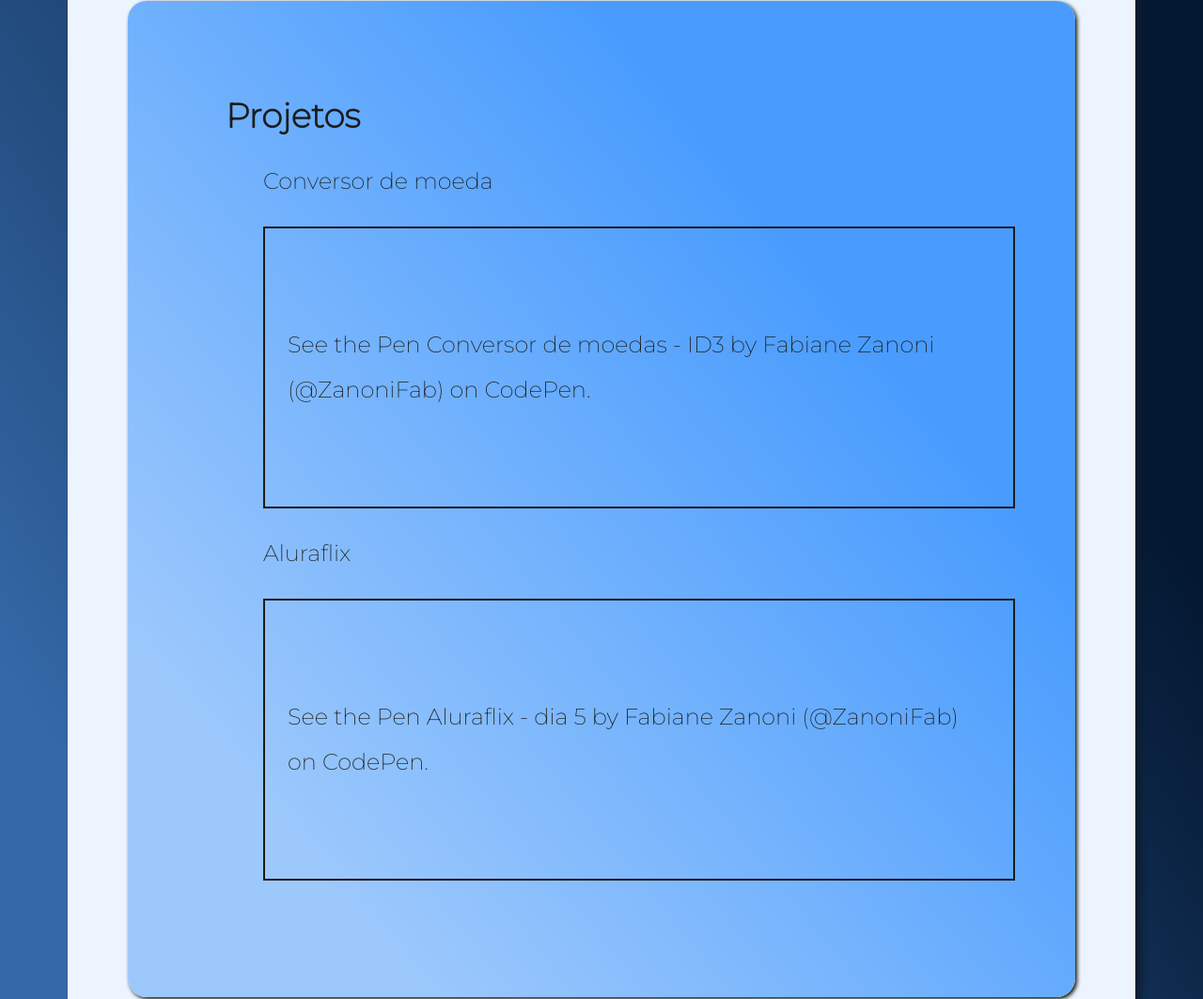
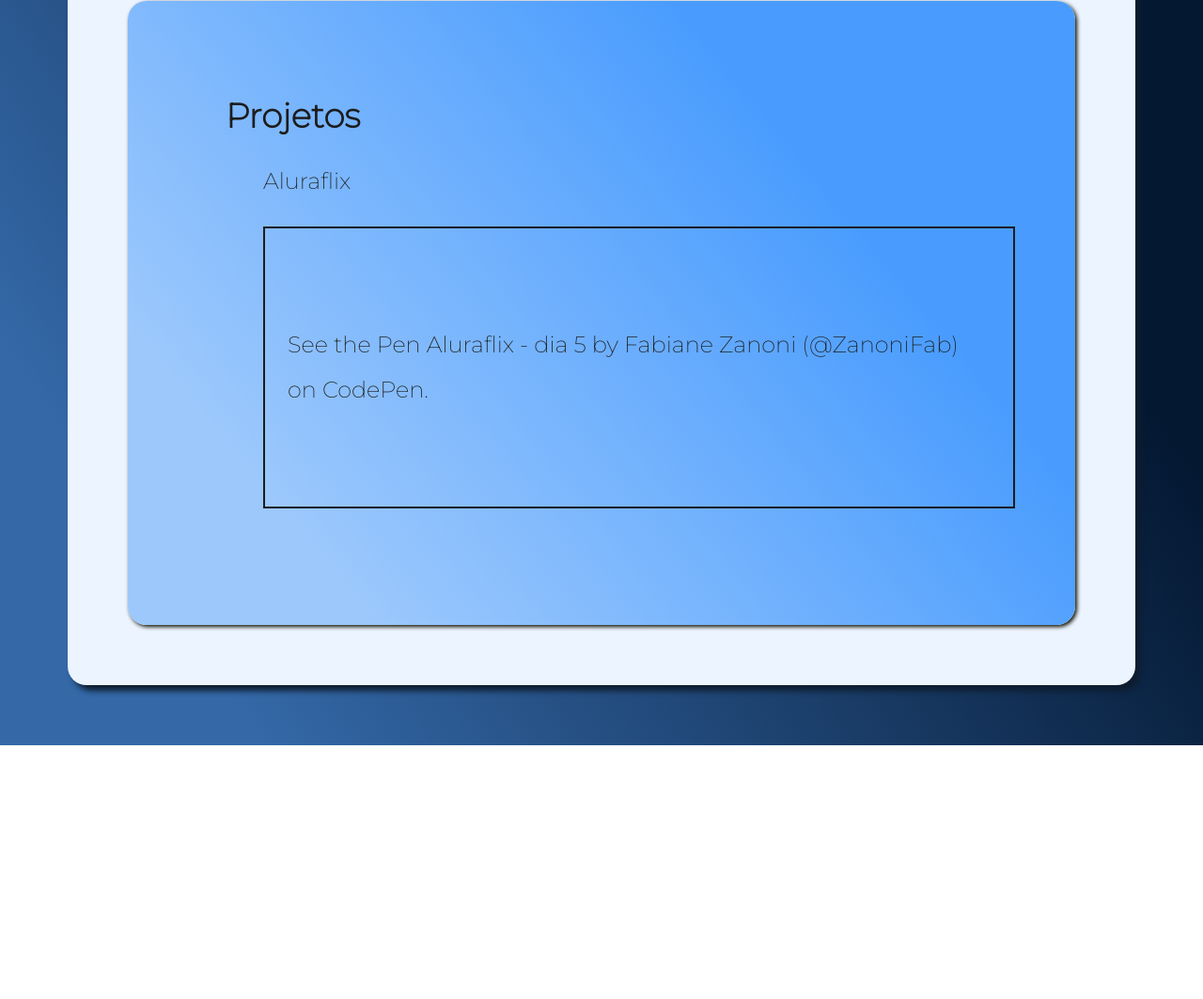
Before and after one commit to zanoniFab/CertificadoAlura, a plain HTML site: page index.html in a window 1280 px wide. Shown: the part 319-1382 px from the top of the page at 94% size. After the commit the page ends 1112 px from the top, so only its background shows below. Drawn offline with Linux system fonts and the light colour scheme; a script that the page names is missing.

Commit message:
Remove 1st project

```diff
--- a/index.html
+++ b/index.html
@@ -26,15 +26,6 @@
     <main class="projetos">
       <ul class="projetos-titulo">Projetos<ul>
           <li class="projetos-item">
-            <p> Conversor de moeda</p>
-            <p class="codepen" data-height="300" data-default-tab="html,result" data-slug-hash="xxrXVda" data-user="ZanoniFab" style="height: 300px; box-sizing: border-box; display: flex; align-items: center; justify-content: center; border: 2px solid; margin: 1em 0; padding: 1em;">
-              <span>See the Pen <a href="https://codepen.io/ZanoniFab/pen/xxrXVda">
-                  Conversor de moedas - ID3</a> by Fabiane Zanoni (<a href="https://codepen.io/ZanoniFab">@ZanoniFab</a>)
-                on <a href="https://codepen.io">CodePen</a>.</span>
-            </p>
-            <script async src="https://cpwebassets.codepen.io/assets/embed/ei.js"></script>
-          </li>
-          <li class="projetos-item">
             <p>Aluraflix</p>
             <p class="codepen" data-height="300" data-default-tab="html,result" data-slug-hash="BaZrjxw" data-user="ZanoniFab" style="height: 300px; box-sizing: border-box; display: flex; align-items: center; justify-content: center; border: 2px solid; margin: 1em 0; padding: 1em;">
               <span>See the Pen <a href="https://codepen.io/ZanoniFab/pen/BaZrjxw">
```
